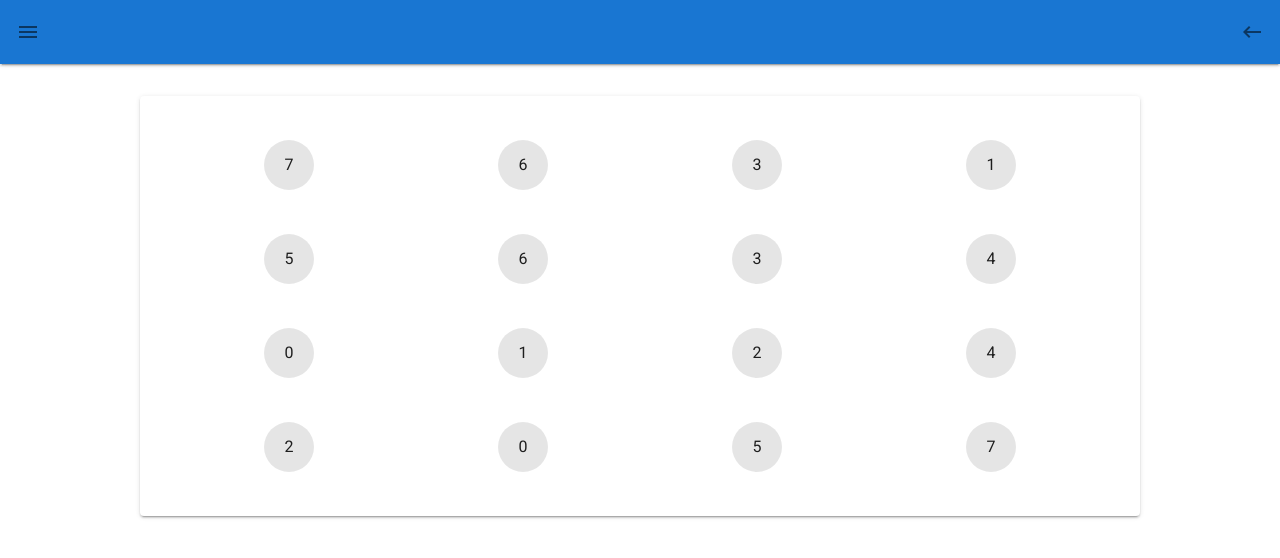
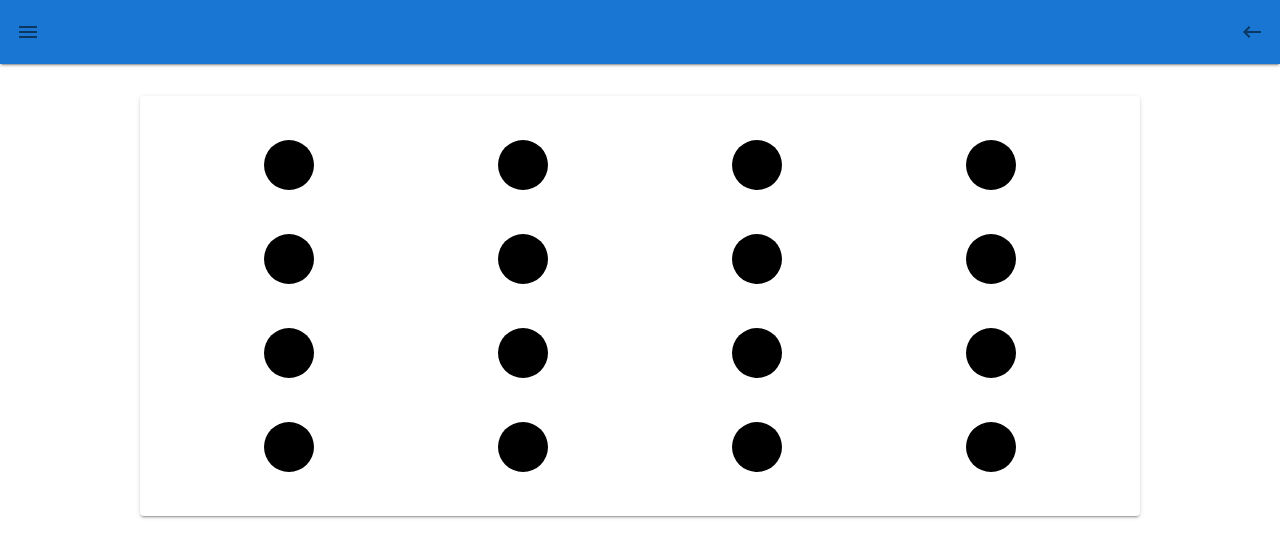
Before and after one commit to R-Otsuka/mystery_land, a Vue app in the folder client/: page /sample/2 in a window 1280 px wide. Shown: the top 558 px of the page. Built offline with nearby package versions, Linux system fonts and the light colour scheme.

Commit message:
ハズレ時に0.5秒間表示してから風船を復活させる仕様に変更

```diff
--- a/client/src/views/sample_list/sample2.vue
+++ b/client/src/views/sample_list/sample2.vue
@@ -109,8 +109,8 @@ export default {
         }else{
           //外れ
           this.deleteBalloon(arrayNo)
-          setTimeout(this.reviveBalloon(arrayNo), 10000);
-          setTimeout(this.reviveBalloon(this.openedNumIndex), 10000);
+          setTimeout(this.reviveBalloon, 500, arrayNo);
+          setTimeout(this.reviveBalloon, 500, this.openedNumIndex);
         }
         this.opened = false
         this.openedNum = null
@@ -152,7 +152,7 @@ export default {
   transition: all 500ms 0s ease;
 }
 .trans{
-  background-color:rgba(0,0,0,0.1);
+  background-color:rgba(0,0,0,1);
 }
 .untrans{
 
```
